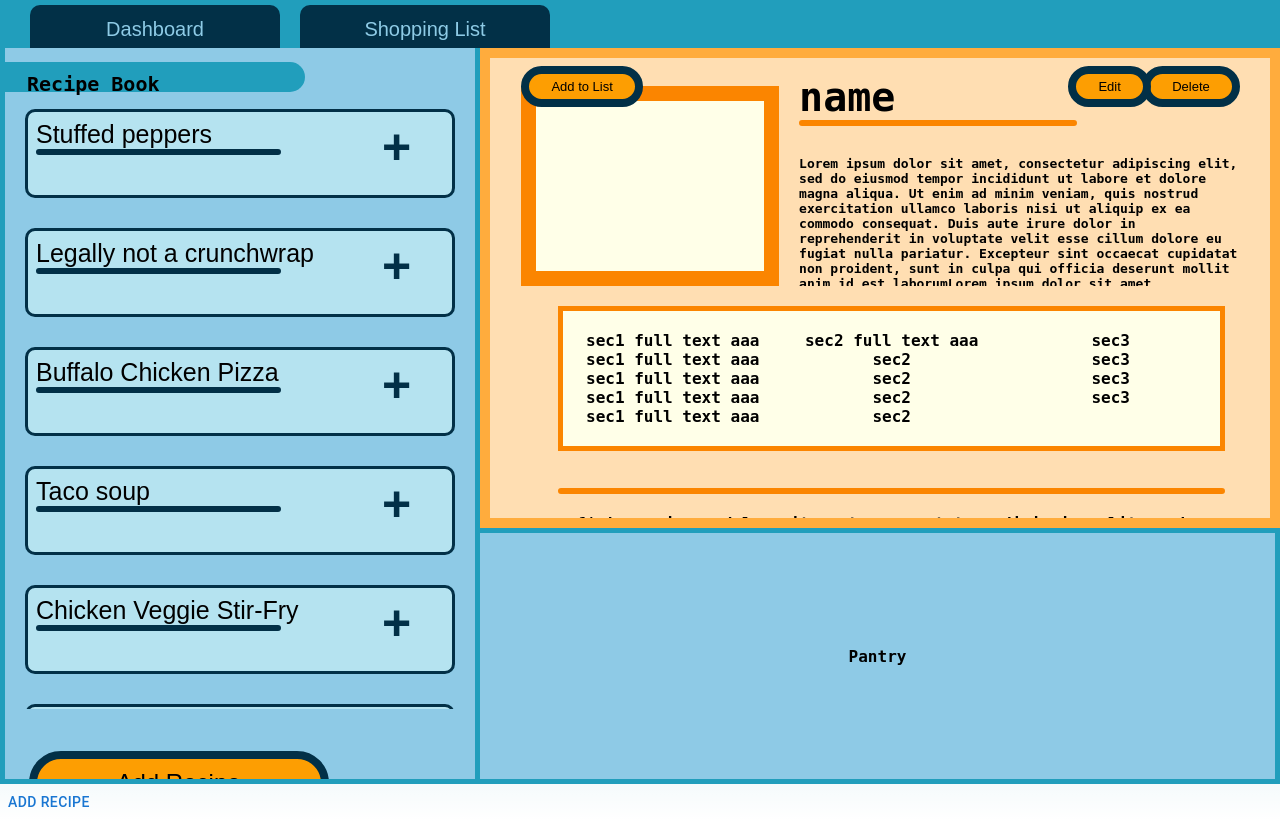
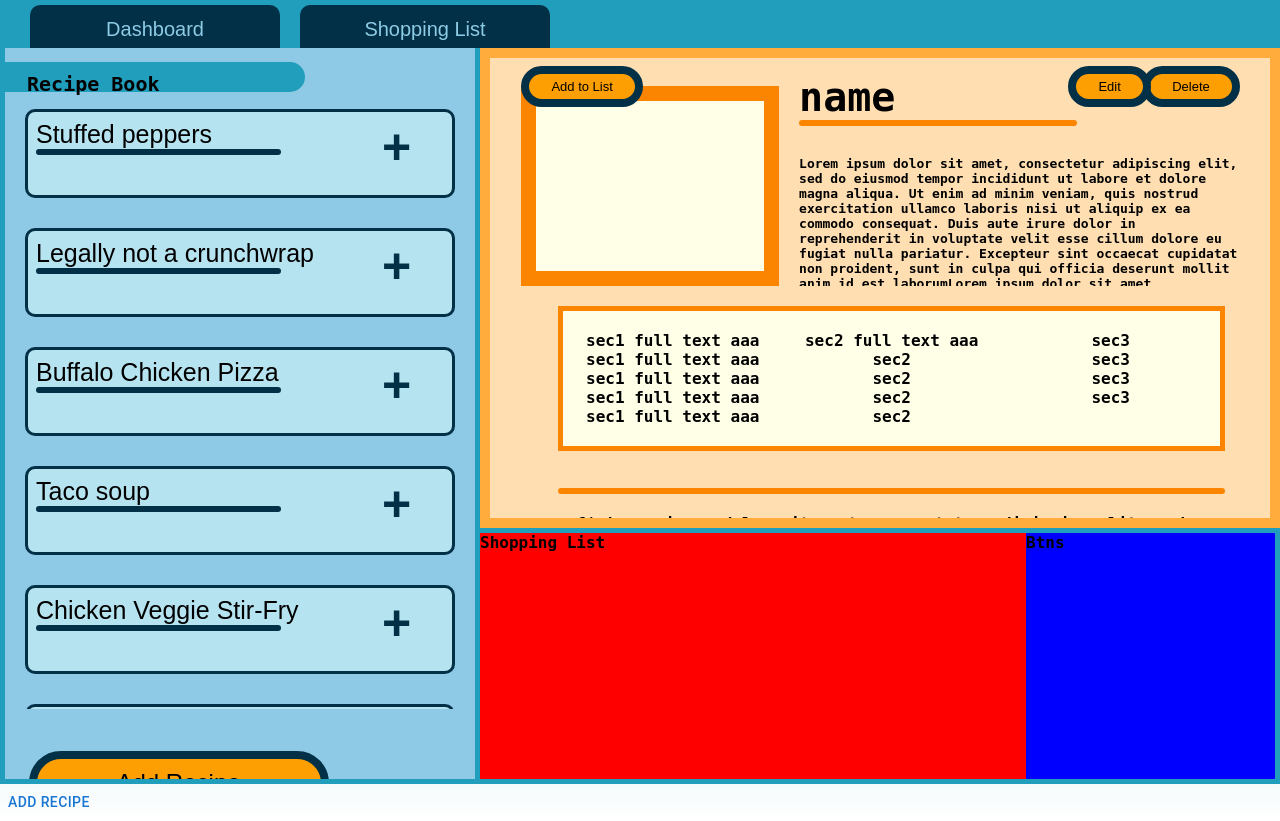
Before and after one commit to TWeiss21/CS458S23-Phood, a Next.js app: page / in a window 1280 px wide. Built offline with nearby package versions, Linux system fonts and the light colour scheme.

Commit message:
Grid layout for Shopping List
PHOOD-80 Pantry has been changed to be the shopping list.

```diff
--- a/components/Pantry.jsx
+++ /dev/null
@@ -1,9 +0,0 @@
-import React from 'react'
-
-const Pantry = () =>{
-  return(
-  <div>Pantry</div>
-  )
-}
-
-export default Pantry
--- /dev/null
+++ b/components/ShoppingList.jsx
@@ -0,0 +1,14 @@
+import React from 'react'
+
+const ShoppingList = () =>{
+  return(
+  <div className="shopGrid">
+    <div className="shopList">
+      Shopping List
+    </div>
+    <div className="shopBtns">Btns</div>
+  </div>
+  )
+}
+
+export default ShoppingList
--- a/components/dashboard.jsx
+++ b/components/dashboard.jsx
@@ -2,7 +2,7 @@ import React from "react";
 import Header from "./Header"
 import RecipeList from "./RecipeList"
 import RecipeDetail from "./RecipeDetail"
-import Pantry from "./Pantry"
+import ShoppingList from "./ShoppingList"
 
 const dashboard = () => {
   return (
@@ -17,8 +17,8 @@ const dashboard = () => {
         <div className="recipeDetail">
           <RecipeDetail />
         </div>
-        <div className="pantry centered">
-          <Pantry />
+        <div className="shopping">
+          <ShoppingList />
         </div>
       </div>
     </React.Fragment>
--- a/pages/_app.js
+++ b/pages/_app.js
@@ -3,6 +3,7 @@ import "../styles/dashboard.css";
 import "../styles/header.css";
 import "../styles/recipeList.css";
 import "../styles/recipeDetails.css";
+import "../styles/shoppingList.css";
 
 export default function App({ Component, pageProps }) {
   return <Component {...pageProps} />
--- a/styles/dashboard.css
+++ b/styles/dashboard.css
@@ -16,7 +16,7 @@ body{
     display: grid;
     grid-template-columns: 100%;
     grid-template-rows: .58fr 2fr 5fr 2fr;
-    grid-template-areas: "header" "recipeList" "recipeDetail" "pantry";
+    grid-template-areas: "header" "recipeList" "recipeDetail" "shopping";
   }
 
   /*Each Grid container for each component*/
@@ -43,8 +43,8 @@ body{
     border-width: 10px;
     overflow-y:hidden;
   }
-  .pantry{
-    grid-area: pantry;
+  .shopping{
+    grid-area: shopping;
     background-color: #8ecae6;
     border: solid;
     border-width: 5px;
@@ -111,7 +111,7 @@ body{
       'recipeList recipeDetail recipeDetail'
       'recipeList recipeDetail recipeDetail'
       'recipeList recipeDetail recipeDetail'
-      'recipeList pantry pantry';
+      'recipeList shopping shopping';
 
   }
 
--- /dev/null
+++ b/styles/shoppingList.css
@@ -0,0 +1,18 @@
+.shopGrid{
+    width: 100%;
+    height: 100%;
+    display: grid;
+    grid-template-columns: 1fr, auto;
+    grid-template-rows: 100%;
+    grid-template-areas: 'shopList shopList shopBtns';
+}
+
+.shopList{
+    grid-area: shopList;
+    background-color: red;
+}
+
+.shopBtns{
+    grid-area: shopBtns;
+    background-color: blue;
+}
```
